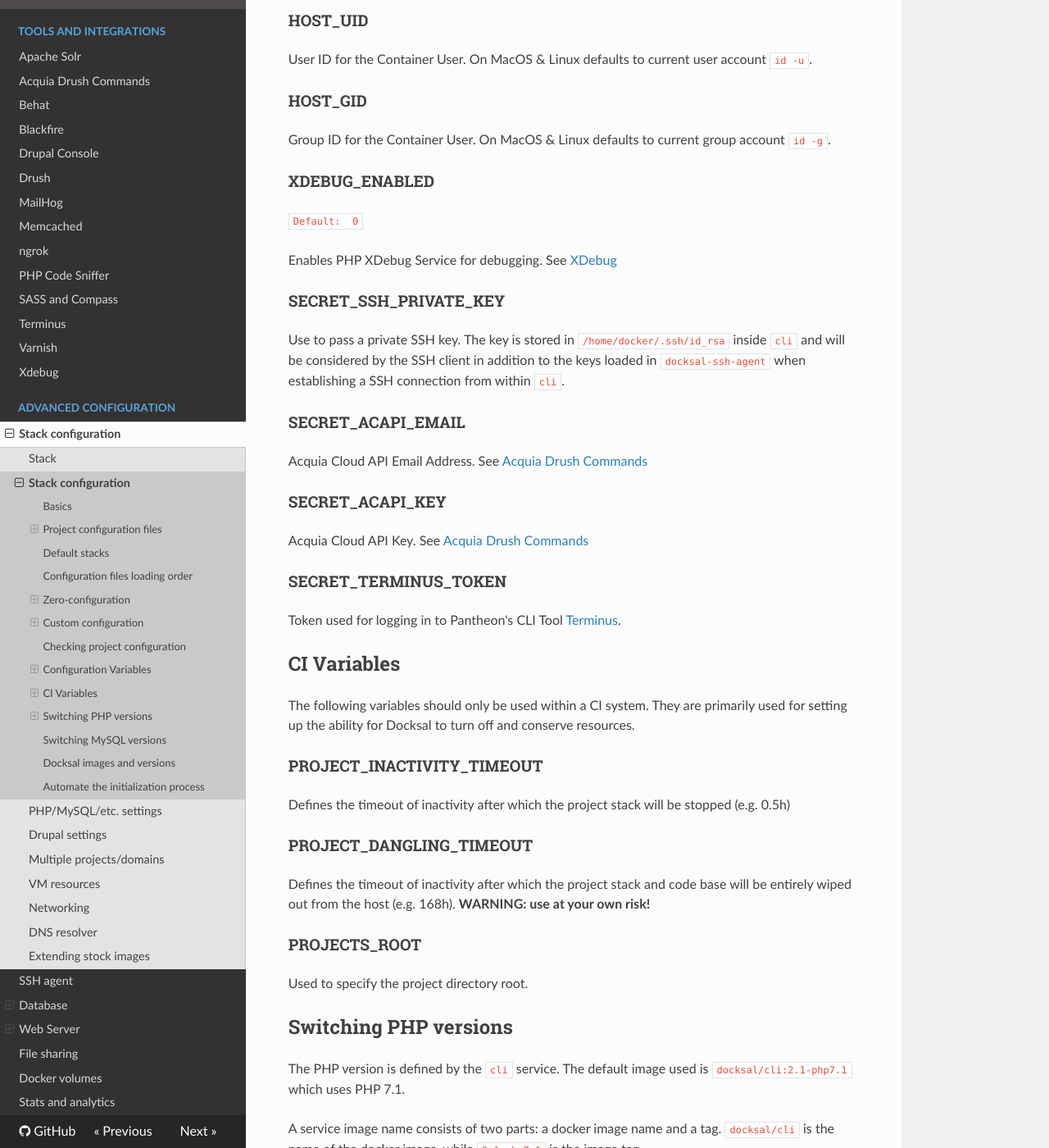
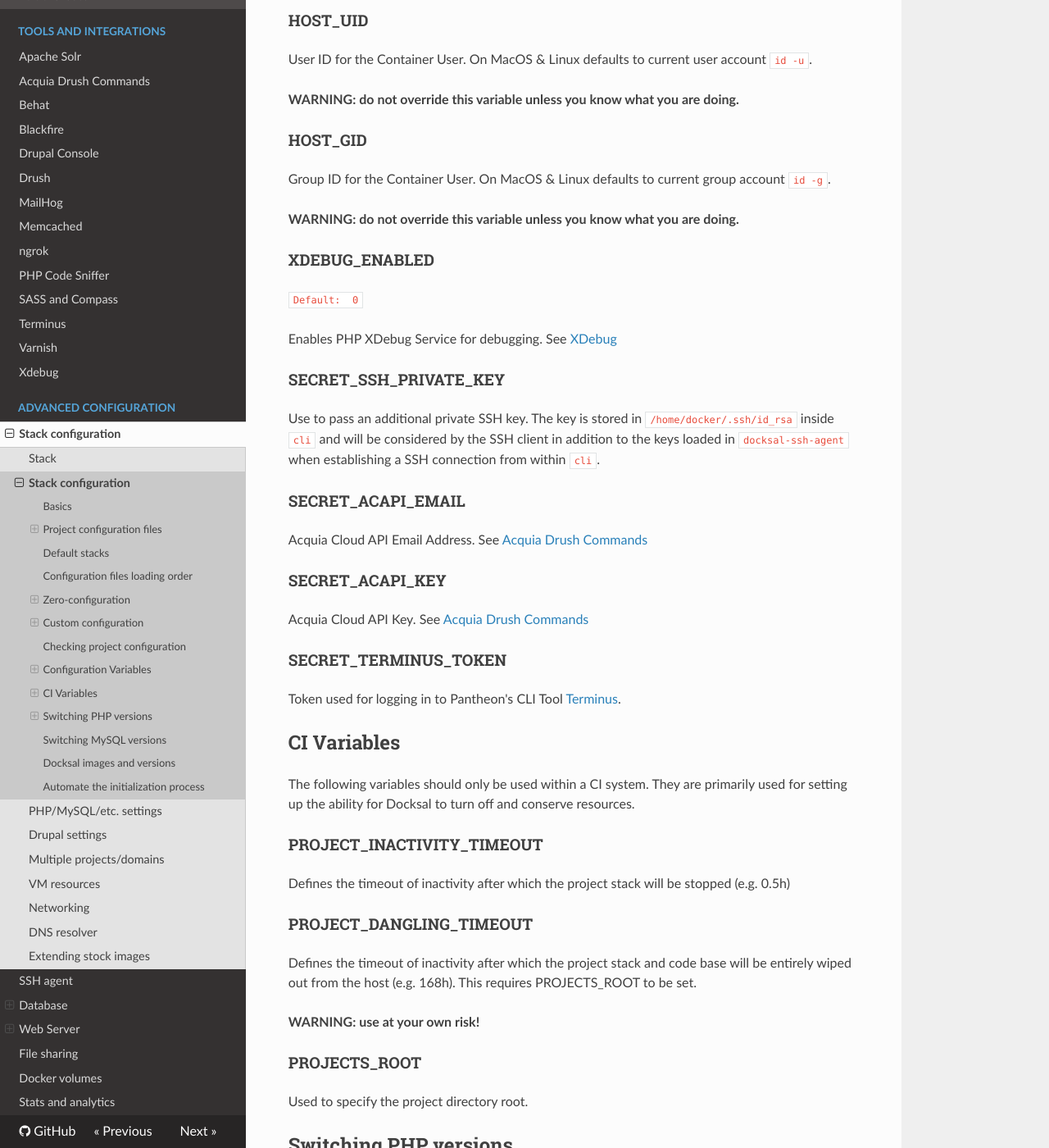
Before and after one commit to docksal/docksal, an MkDocs documentation site: the page built from docs/advanced/stack-config.md, in a window 1280 px wide and 1400 px high, scrolled down 10318 px. Shown: the whole window at 82% size. Built offline with MkDocs 1.6.1, drawn with Linux system fonts in a browser that asks for light colours; nearby versions of some CDN libraries; old or Windows-style settings are respelled for this version of MkDocs.

Commit message:
Updated documentation
Fixed variable descriptions

```diff
--- a/docs/advanced/stack-config.md
+++ b/docs/advanced/stack-config.md
@@ -425,9 +425,13 @@ Password to use for basic authentication.
 
 User ID for the Container User. On MacOS & Linux defaults to current user account `id -u`.
 
+**WARNING: do not override this variable unless you know what you are doing.**
+
 ### HOST_GID
 
 Group ID for the Container User. On MacOS & Linux defaults to current group account `id -g`.
+
+**WARNING: do not override this variable unless you know what you are doing.**
 
 ### XDEBUG_ENABLED
 
@@ -437,7 +441,7 @@ Enables PHP XDebug Service for debugging. See [XDebug](../tools/xdebug.md)
 
 ### SECRET_SSH_PRIVATE_KEY
 
-Use to pass a private SSH key. The key is stored in `/home/docker/.ssh/id_rsa` inside `cli` and will be considered by the SSH client in addition to the keys loaded in `docksal-ssh-agent` when establishing a SSH connection from within `cli`.
+Use to pass an additional private SSH key. The key is stored in `/home/docker/.ssh/id_rsa` inside `cli` and will be considered by the SSH client in addition to the keys loaded in `docksal-ssh-agent` when establishing a SSH connection from within `cli`.
 
 ### SECRET_ACAPI_EMAIL
 
@@ -461,7 +465,9 @@ Defines the timeout of inactivity after which the project stack will be stopped
 
 ### PROJECT_DANGLING_TIMEOUT
 
-Defines the timeout of inactivity after which the project stack and code base will be entirely wiped out from the host (e.g. 168h). **WARNING: use at your own risk!**
+Defines the timeout of inactivity after which the project stack and code base will be entirely wiped out from the host (e.g. 168h). This requires PROJECTS_ROOT to be set.
+
+**WARNING: use at your own risk!**
 
 ### PROJECTS_ROOT
 
```
